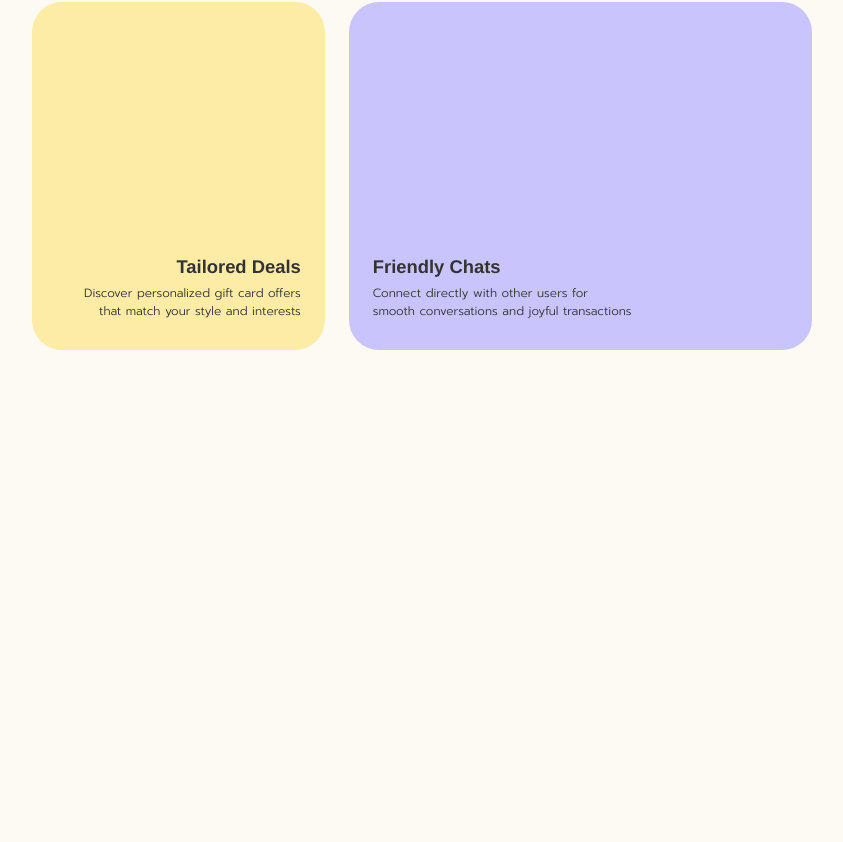
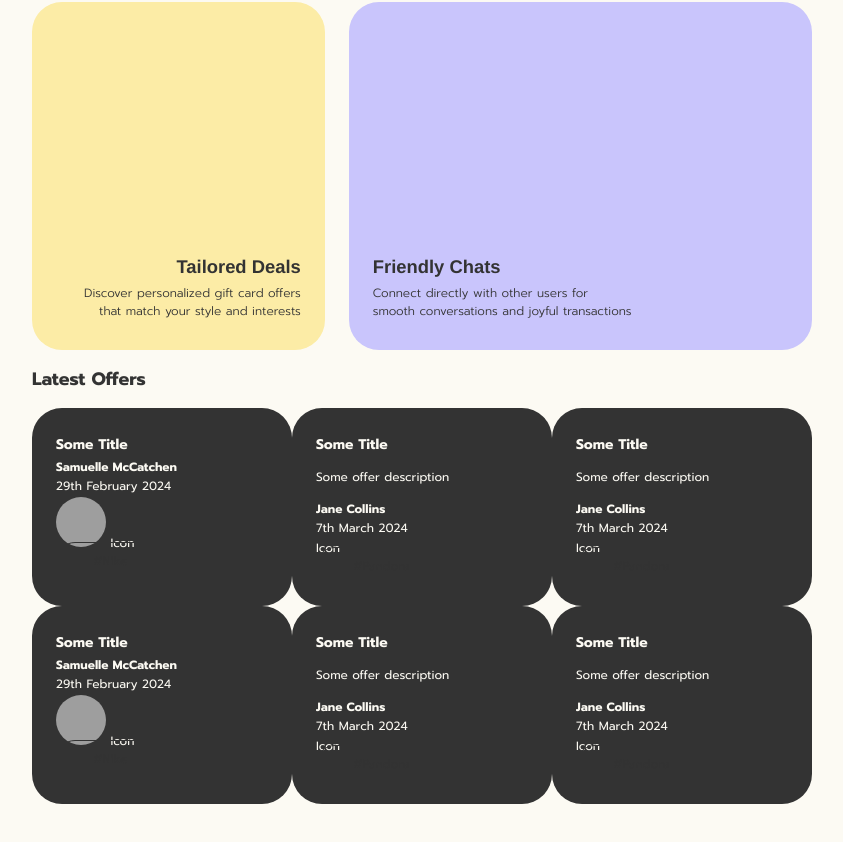
Before and after one commit to vladnomad/gifted, a Vue app: page / in a window 1280 px wide. Shown: the part 932-1774 px from the top of the page, without its empty margins (218-1061 px from the left). Before the commit the page ends 1354 px from the top, so only its background shows below. Built offline with nearby package versions, Linux system fonts and the light colour scheme; grey boxes are pictures that could not be loaded; a web font is replaced by a local one.

Commit message:
Interactive Latest Offers Section

```diff
--- a/src/App.vue
+++ b/src/App.vue
@@ -3,6 +3,7 @@
 import HeaderComponent from "./components/HeaderComponent.vue"
 import WelcomeSection from "./components/WelcomeSection.vue"
 import FeaturesGrid from "./components/FeaturesGrid.vue"
+import OffersList from "./components/OffersList.vue"
 
 </script>
 
@@ -14,6 +15,7 @@ import FeaturesGrid from "./components/FeaturesGrid.vue"
 
 	<WelcomeSection />
 	<FeaturesGrid />
+	<OffersList />
 
 	<div id="selected-offers"></div>
 	<div id="pagination"></div>
--- a/src/assets/styles/main.css
+++ b/src/assets/styles/main.css
@@ -1 +1 @@
-html{font-size:12px;scroll-behavior:smooth}body{margin:0;font-family:"Prompt","Helvetica Neue","Helvetica","Raleway",BlinkMacSystemFont,-apple-system,"Segoe UI","Roboto","Oxygen","Ubuntu","Cantarell","Fira Sans","Droid Sans","Arial",sans-serif;color:#333;background-color:#fcfaf3}a{text-decoration:none;color:#333}#app{display:grid;grid-template-rows:[system-status] 1.25rem [primary-header] 4rem [main] auto [footer] 4rem [system-gestures] 2rem;grid-template-columns:[fullscreen-start] 2.5rem [main-start] auto [main-end] 2.5rem [fullscreen-end]}.btn{border-width:1px;border-style:solid;border-color:#333;border-radius:9999px;padding-inline:3rem;padding-block:.75rem}.btn.btn--hollow{background-color:rgba(0,0,0,0)}.btn.btn--filled{color:#fff;background-color:#333}.main{grid-area:main}.main>*{max-width:65rem;margin-inline:auto}@media screen and (min-width: 1280px){html{font-size:.9375vw}}
+html{font-size:12px;scroll-behavior:smooth}body{margin:0;font-family:"Prompt","Helvetica Neue","Helvetica","Raleway",BlinkMacSystemFont,-apple-system,"Segoe UI","Roboto","Oxygen","Ubuntu","Cantarell","Fira Sans","Droid Sans","Arial",sans-serif;color:#333;background-color:#fcfaf3}a{text-decoration:none;color:#333}#app{display:grid;grid-template-rows:[system-status] 1.25rem [primary-header] 4rem [main] auto [footer] 4rem [system-gestures] 2rem;grid-template-columns:[fullscreen-start] 2.5rem [main-start] auto [main-end] 2.5rem [fullscreen-end]}.btn{border-width:1px;border-style:solid;border-color:#333;border-radius:9999px;padding-inline:3rem;padding-block:.75rem}.btn.btn--hollow{background-color:rgba(0,0,0,0)}.btn.btn--filled{color:#fff;background-color:#333}.main{grid-area:main}.main>*{max-width:65rem;margin-inline:auto}@media screen and (min-width: 1280px){html{font-size:.9375vw}}@media screen and (min-width: 1590px){html{font-size:15px}}
--- a/src/assets/styles/main.scss
+++ b/src/assets/styles/main.scss
@@ -68,3 +68,9 @@ a {
 		font-size: .9375vw;
 	}
 }
+
+@media screen and (min-width: 1590px) {
+	html {
+		font-size: 15px;
+	}
+}
--- a/src/components/FeaturesGrid.vue
+++ b/src/components/FeaturesGrid.vue
@@ -57,14 +57,13 @@
 	display: grid;
 	grid-auto-columns: 1fr;
 	grid-template-rows: 1fr;
-		grid-template-columns: 4fr repeat(2, 3fr);
 	grid-column-gap: calc($spacing * 2);
 	grid-row-gap: calc($spacing * 2);
 	width: 100%;
 
 	&__title {
 		font-family: $font-display;
-			font-size: 25.75px;
+		font-size: 26px;
 		text-align: center;
 	}
 
@@ -120,29 +119,11 @@
 	}
 }
 
-	@media screen and (min-width: 1280px) {
-		.bento__title {
-			font-size: 2vw;
+@media screen and (min-width: 770px) {
+	.bento {
+		grid-template-columns: 4fr repeat(2, 3fr);
 	}
 
-		.bento__node-title {
-			font-size: 1.4375vw;
-		}
-	}
-
-	@media screen and (max-width: 769px) {
-		.bento {
-			grid-template-columns: 1fr;
-		}
-
-		.bento__node {
-			&--1, &--2, &--3, &--4 {
-				min-height: 20rem;
-			}
-		}
-	}
-
-	@media screen and (min-width: 770px) {
 	.bento__title {
 		grid-area: 1 / 1 / 1 / 4;
 	}
@@ -166,4 +147,32 @@
 	}
 }
 
+@media screen and (min-width: 1280px) {
+	.bento__title {
+		font-size: 2vw;
+	}
+
+	.bento__node-title {
+		font-size: 1.4375vw;
+	}
+}
+
+@media screen and (min-width: 1590px) {
+	.bento__title {
+		font-size: 32px;
+	}
+
+	.bento__node-title {
+		font-size: 22px;
+	}
+}
+
+@media screen and (max-width: 769px) {
+	.bento__node {
+		&--1, &--2, &--3, &--4 {
+			min-height: 20rem;
+		}
+	}
+}
+
 </style>
--- a/src/components/HeaderComponent.vue
+++ b/src/components/HeaderComponent.vue
@@ -190,6 +190,12 @@ onBeforeUnmount(() => {
 	}
 }
 
+@media screen and (min-width: 1590px) {
+	.header__title {
+		font-size: 22px;
+	}
+}
+
 @media screen and (max-width: 1120px) {
 	.header__title-logo {
 		width: 28px;
@@ -205,6 +211,7 @@ onBeforeUnmount(() => {
 		;
 	}
 }
+
 
 @keyframes top {
 	0% {
--- /dev/null
+++ b/src/components/OffersList.vue
@@ -0,0 +1,239 @@
+<script setup></script>
+
+
+<template>
+
+<section class="offers">
+	<h2 class="offers__title">
+		Latest Offers
+	</h2>
+	<div class="offers__container">
+		<article class="offer">
+			<h3 class="offer__title">
+				<a class="offer__link" href="#">
+					Some Title
+				</a>
+			</h3>
+			<div class="offer__author">
+				<h4 class="offer__title">
+					Samuelle McCatchen
+				</h4>
+				<p class="offer__date">
+					29th February 2024
+				</p>
+			</div>
+			<a class="offer__link" href="#">
+				<img class="offer__image" alt="" src="https://images.unsplash.com/photo-1517457210348-703079e57d4b?ixlib=rb-1.2.1&ixid=eyJhcHBfaWQiOjEyMDd9&auto=format&fit=crop&w=1650&q=80" />
+				Icon
+			</a>
+			<div class="offer__tags">
+			<a class="btn btn--hollow" href="#" title="Some Title">
+				#Nike
+			</a>
+			</div>
+		</article>
+		<article class="offer">
+			<h3 class="offer__title">
+				<a class="offer__link" href="#">
+					Some Title
+				</a>
+			</h3>
+			<p class="offer__description">
+				Some offer description
+			</p>
+			<div class="offer__author">
+				<h4 class="offer__title">
+					Jane Collins
+				</h4>
+				<p class="offer__date">
+					7th March 2024
+				</p>
+			</div>
+			<a class="offer__link" href="#">
+				Icon
+			</a>
+			<div class="offer__tags">
+				<a class="btn btn--hollow" href="#" title="Some Title">
+					#Pandora
+				</a>
+			</div>
+		</article>
+		<article class="offer">
+			<h3 class="offer__title">
+				<a class="offer__link" href="#">
+					Some Title
+				</a>
+			</h3>
+			<p class="offer__description">
+				Some offer description
+			</p>
+			<div class="offer__author">
+				<h4 class="offer__title">
+					Jane Collins
+				</h4>
+				<p class="offer__date">
+					7th March 2024
+				</p>
+			</div>
+			<a class="offer__link" href="#">
+				Icon
+			</a>
+			<div class="offer__tags">
+				<a class="btn btn--hollow" href="#" title="Some Title">
+					#Pandora
+				</a>
+			</div>
+		</article>
+	</div>
+	<div class="offers__container">
+		<article class="offer">
+			<h3 class="offer__title">
+				<a class="offer__link" href="#">
+					Some Title
+				</a>
+			</h3>
+			<div class="offer__author">
+				<h4 class="offer__title">
+					Samuelle McCatchen
+				</h4>
+				<p class="offer__date">
+					29th February 2024
+				</p>
+			</div>
+			<a class="offer__link" href="#">
+				<img class="offer__image" alt="" src="https://images.unsplash.com/photo-1517457210348-703079e57d4b?ixlib=rb-1.2.1&ixid=eyJhcHBfaWQiOjEyMDd9&auto=format&fit=crop&w=1650&q=80" />
+				Icon
+			</a>
+			<div class="offer__tags">
+			<a class="btn btn--hollow" href="#" title="Some Title">
+				#Nike
+			</a>
+			</div>
+		</article>
+		<article class="offer">
+			<h3 class="offer__title">
+				<a class="offer__link" href="#">
+					Some Title
+				</a>
+			</h3>
+			<p class="offer__description">
+				Some offer description
+			</p>
+			<div class="offer__author">
+				<h4 class="offer__title">
+					Jane Collins
+				</h4>
+				<p class="offer__date">
+					7th March 2024
+				</p>
+			</div>
+			<a class="offer__link" href="#">
+				Icon
+			</a>
+			<div class="offer__tags">
+				<a class="btn btn--hollow" href="#" title="Some Title">
+					#Pandora
+				</a>
+			</div>
+		</article>
+		<article class="offer">
+			<h3 class="offer__title">
+				<a class="offer__link" href="#">
+					Some Title
+				</a>
+			</h3>
+			<p class="offer__description">
+				Some offer description
+			</p>
+			<div class="offer__author">
+				<h4 class="offer__title">
+					Jane Collins
+				</h4>
+				<p class="offer__date">
+					7th March 2024
+				</p>
+			</div>
+			<a class="offer__link" href="#">
+				Icon
+			</a>
+			<div class="offer__tags">
+				<a class="btn btn--hollow" href="#" title="Some Title">
+					#Pandora
+				</a>
+			</div>
+		</article>
+	</div>
+</section>
+
+</template>
+
+
+<style lang="scss" scoped>
+
+@import "../assets/styles/variables.scss";
+
+.offers__container {
+	display: flex;
+	flex-wrap: wrap;
+	gap: 0px;
+	height: calc(12.5rem + 4rem);
+	overflow-y: hidden;
+}
+
+.offer {
+	height: 12.5rem;
+	border-radius: 2.5rem;
+	flex-direction: column;
+	align-items: flex-start;
+	padding: 2rem;
+	position: relative;
+	background: $color-black;
+	color: $color-beige;
+	display: flex;
+	flex-grow: 1;
+	transition: width .3s ease-in-out;
+
+	&:not(:hover) {
+		width: calc(calc(25% - 4rem) - 0px);
+	}
+
+	// &:has(.offer__image) {
+/* 	&:nth-child(3),
+	&:nth-child(4),
+	&:nth-child(9), */
+	&:hover {
+		width: calc(calc(50% - 4rem) - 0px);
+	}
+
+	&__image {
+		width: 50px;
+		height: 50px;
+		border-radius: $radius-rounded;
+	}
+
+	&__title, &__date {
+		margin-block: calc($spacing / 8);
+	}
+
+	&__link {
+		color: $color-beige;
+	}
+}
+
+@media screen and (min-width: 770px) {
+
+}
+
+@media screen and (min-width: 1280px) {
+
+}
+
+@media screen and (min-width: 1590px) {
+
+}
+
+@media screen and (max-width: 769px) {
+
+}
+
+</style>
--- a/src/components/WelcomeSection.vue
+++ b/src/components/WelcomeSection.vue
@@ -49,4 +49,10 @@
 	}
 }
 
+@media screen and (min-width: 1590px) {
+	.welcome__title {
+		font-size: 44px;
+	}
+}
+
 </style>
```
Lines whose indentation alone changed are shown as unchanged.
